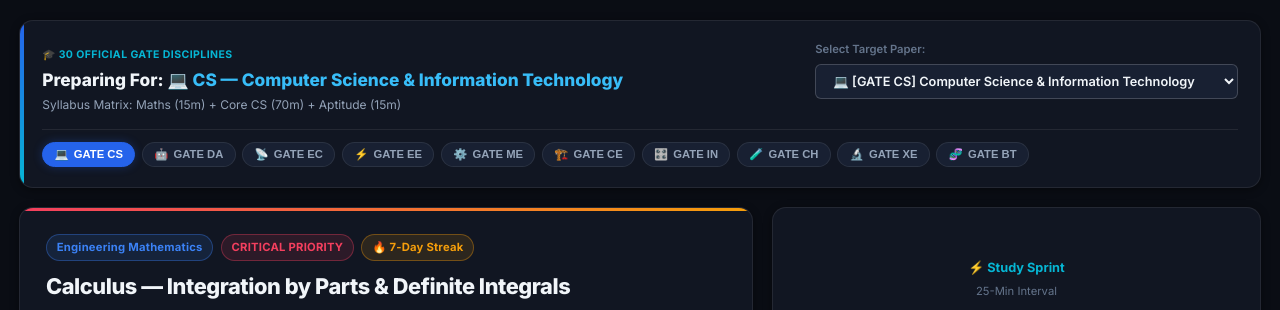
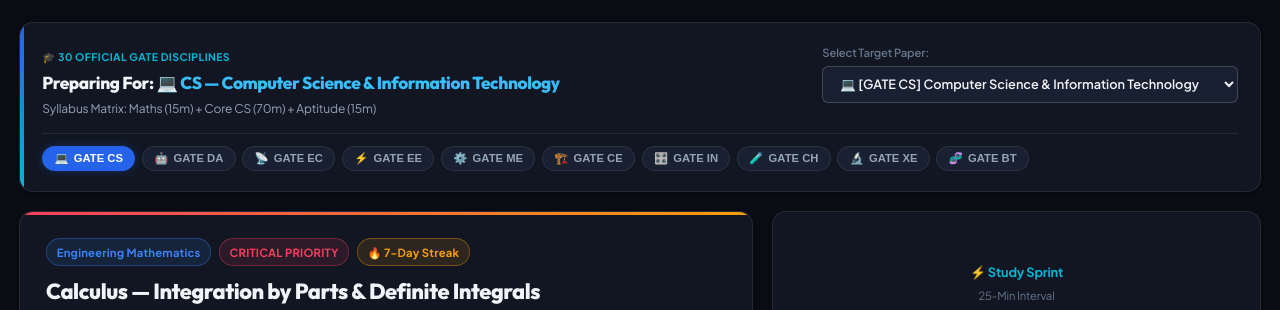
Before and after one commit to simplytrilu397/Focus-Matrix, a website: page index.html in a window 1280 px wide. Shown: the part 83-393 px from the top of the page. Drawn offline with Linux system fonts and the light colour scheme; no server answers.

Commit message:
style: Upgrade typography with Outfit heading font and Plus Jakarta Sans body font

```diff
--- a/index.css
+++ b/index.css
@@ -36,8 +36,9 @@
   --accent-purple: #a855f7;
 
   /* Typography */
-  --font-sans: 'Inter', -apple-system, BlinkMacSystemFont, 'Segoe UI', Roboto, sans-serif;
-  --font-mono: 'JetBrains Mono', monospace;
+  --font-sans: 'Plus Jakarta Sans', 'Inter', -apple-system, BlinkMacSystemFont, 'Segoe UI', Roboto, sans-serif;
+  --font-heading: 'Outfit', 'Plus Jakarta Sans', sans-serif;
+  --font-mono: 'JetBrains Mono', 'Fira Code', monospace;
 
   /* Elevation */
   --radius-sm: 6px;
@@ -64,7 +65,7 @@ body.theme-light {
   --shadow-md: 0 8px 20px rgba(0, 0, 0, 0.08);
 }
 
-/* Global Reset */
+/* Global Reset & Typography Baseline */
 *, *::before, *::after {
   box-sizing: border-box;
   margin: 0;
@@ -75,14 +76,23 @@ html {
   font-size: 15px;
   scroll-behavior: smooth;
   -webkit-font-smoothing: antialiased;
+  -moz-osx-font-smoothing: grayscale;
+  text-rendering: optimizeLegibility;
 }
 
 body {
   background-color: var(--bg-base);
   color: var(--text-main);
   font-family: var(--font-sans);
-  line-height: 1.55;
+  line-height: 1.6;
   min-height: 100vh;
+  letter-spacing: -0.01em;
+}
+
+h1, h2, h3, h4, h5, h6 {
+  font-family: var(--font-heading);
+  letter-spacing: -0.025em;
+  font-weight: 700;
 }
 
 /* App Shell */
@@ -91,6 +101,7 @@ body {
   flex-direction: column;
   min-height: 100vh;
 }
+
 
 /* =========================================================================
    HEADER & NAVIGATION
--- a/index.html
+++ b/index.html
@@ -7,7 +7,8 @@
   <meta name="description" content="Adaptive GATE CS and Engineering exam optimization cockpit. SPI mathematical engine and instant visual diagram solver.">
   <link rel="preconnect" href="https://fonts.googleapis.com">
   <link rel="preconnect" href="https://fonts.gstatic.com" crossorigin>
-  <link href="https://fonts.googleapis.com/css2?family=Inter:wght@400;500;600;700;800&family=JetBrains+Mono:wght@400;500;700&display=swap" rel="stylesheet">
+  <link href="https://fonts.googleapis.com/css2?family=Outfit:wght@400;500;600;700;800&family=Plus+Jakarta+Sans:ital,wght@0,400;0,500;0,600;0,700;0,800;1,400&family=JetBrains+Mono:wght@400;500;700&display=swap" rel="stylesheet">
+
   <link rel="stylesheet" href="index.css">
 </head>
 <body>
```
